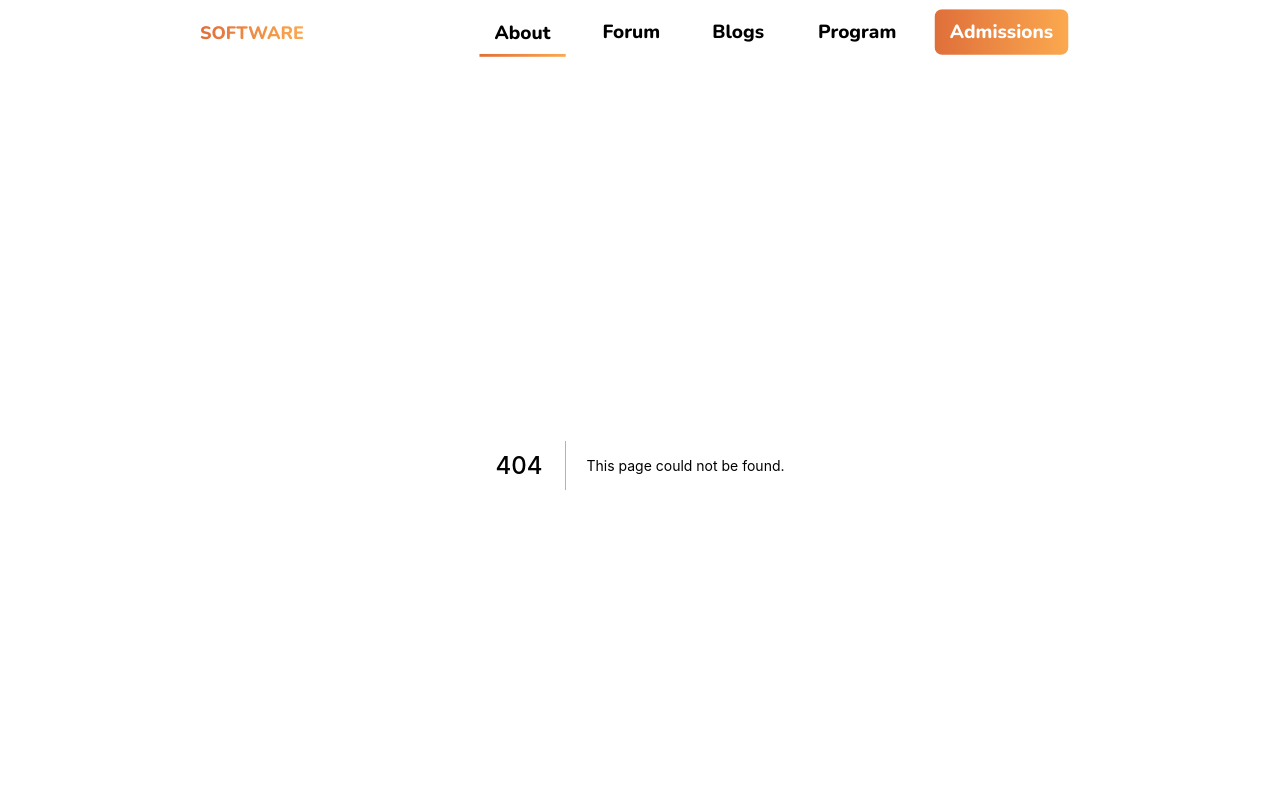
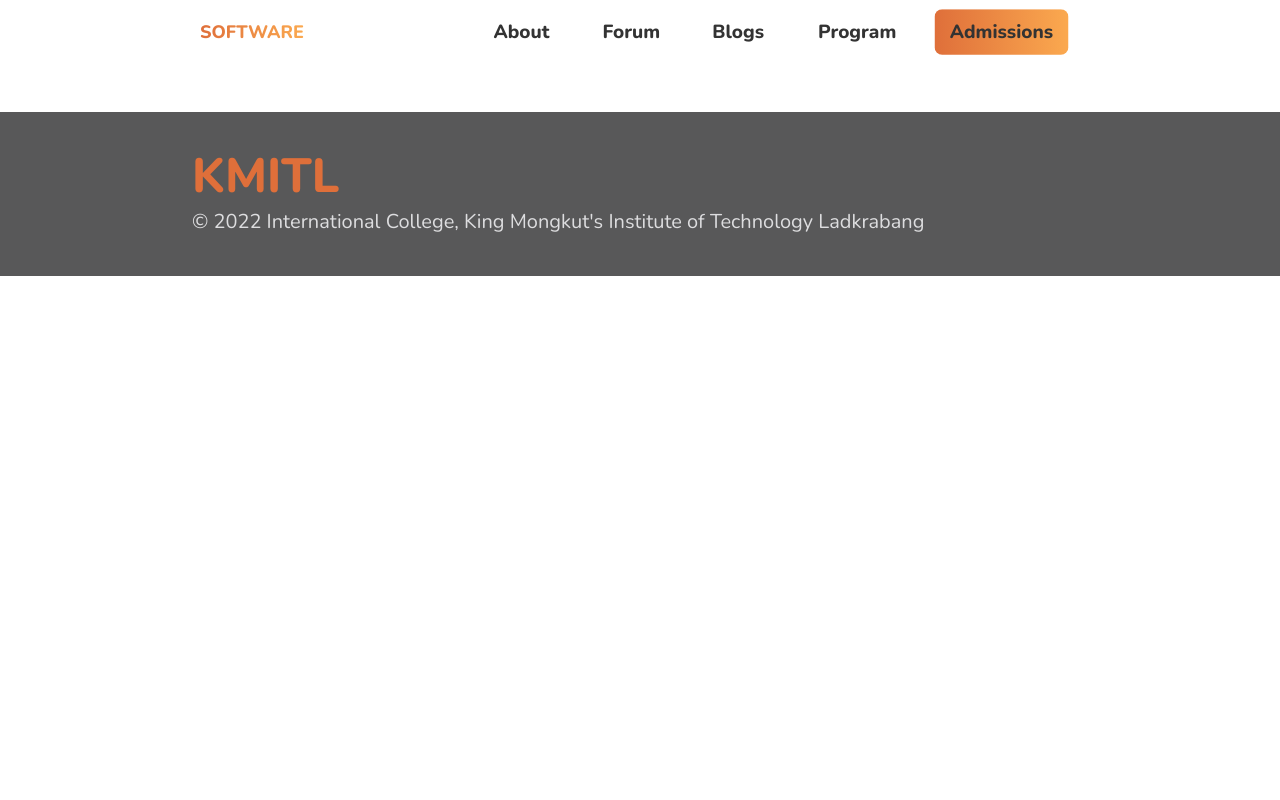
Before and after one commit to neneprm/SE-WEBSITE, a Next.js app: page /components/navitem in a window 1280 px wide. Before the commit this address had no page. Shown: the top 800 px of the page. Built offline with nearby package versions, Linux system fonts and the light colour scheme.

Commit message:
New navbar

```diff
--- a/pages/components/navbar.tsx
+++ b/pages/components/navbar.tsx
@@ -1,60 +1,124 @@
-import Image from 'next/image'
-import logo from '../assets/logo.svg'
-import { HiMenu } from "react-icons/hi";
-import { useState } from 'react';
-import Link from 'next/link';
+import Image from "next/image"
+import logo from "../assets/logo.svg"
+import {
+  HiMenu,
+  HiInformationCircle,
+  HiChatAlt2,
+  HiNewspaper,
+  HiCollection,
+  HiPencilAlt,
+} from "react-icons/hi"
+import { useState } from "react"
+import Link from "next/link"
+import NavItem from "../components/navitem"
 
-interface IButton {
-    style: string,
-    link: string,
-    text: string,
-
-}
+const NAV_LIST = [
+  { text: "About", href: "/about" },
+  { text: "Forum", href: "/forum" },
+  { text: "Blogs", href: "/blogs" },
+  { text: "Program", href: "/program" },
+  { text: "Admissions", href: "/admissions" },
+]
 
 const NavBar = () => {
-    const Button: React.FunctionComponent<IButton> = ({ style, link, text }) => {
+  const [navActive, setNavActive] = useState(false)
+  const [activeId, setActiveId] = useState(-1)
+
   return (
-            <button className={`btn btn-ghost text-sm sm:text-base md:text-lg lg:text-xl font-bold mx-2 ${style}`}>
-                <Link href={`${link}`}><a>{text}</a></Link>
+    <>
+      <nav className="navbar">
+        {/* Desktop NavBar */}
+        <button
+          className="font-bold text-gradient sm:text-base md:text-md lg:text-lg"
+          onClick={() => setActiveId(-1)}
+        >
+          <Link href="/">
+            <a>SOFTWARE</a>
+          </Link>
         </button>
-        )
+        <div className={`flex-1`}></div>
+        <div className={`${navActive} hidden xl:flex`}>
+          {NAV_LIST.map((menu, id) => (
+            <div
+              onClick={() => {
+                setActiveId(id)
+                setNavActive(false)
+              }}
+              key={menu.text}
+            >
+              <NavItem
+                link={menu.href}
+                focus={
+                  activeId === id
+                    ? "border-0 border-b-[3px] border-gradient"
+                    : ""
                 }
-    return (
-        <div className='navbar'>
-            <div className='flex-1'>
+                last={
+                  id === NAV_LIST.length - 1
+                    ? "bg-gradient hover:bg-gradient-focus border-none text-base-10"
+                    : ""
+                }
+                active={activeId === id}
+                {...menu}
+              />
+            </div>
+          ))}
+        </div>
         {/* <a className='hover:cursor-pointer'><Image src={logo} /></a> */}
-                <button className='font-bold text-gradient sm:text-base md:text-md lg:text-lg'>
-                    <Link href='/'><a>SOFTWARE</a></Link>
-                </button>
-            </div>
-            <div className='flex-none hidden xl:block'>
-                <Button style="border-0 border-b-[3px] border-gradient" link="/about" text="About" />
-                <Button style="" link="/forum" text="Forum"/>
-                <Button style="" link="/blogs" text="Blogs"/>
-                <Button style="" link="/program" text="Program"/>
-                <Button style="bg-gradient hover:bg-gradient-focus border-none text-base-100" link="/admissions" text="Admissions"/>
-            </div>
 
+        {/* Mobile NavBar */}
         <div className="flex-none xl:hidden">
           <div className="dropdown dropdown-end">
             <label tabIndex={0} className="btn btn-ghost">
-                        <HiMenu className='sm:text-base md:text-md text-primary hover:text-primary-focus' />
+              <HiMenu className="sm:text-base md:text-md lg:text-lg text-primary hover:text-primary-focus" />
             </label>
-                    <ul tabIndex={0} className="mt-3 p-2 shadow menu menu-compact dropdown-content bg-base-100 rounded-box w-52">
-                        <li><a>About</a></li>
-                        <li><a>Forum</a></li>
-                        <li><a>Blogs</a></li>
-                        <li><a>Program</a></li>
+            <ul
+              tabIndex={0}
+              className="mt-3 p-2 shadow-xl menu menu-normal dropdown-content bg-base-100 rounded-box w-60 dropdown-open:focus:bg-accent"
+            >
               <li>
-                            <a className="justify-between">
-                                Admission
-                                <span className="badge bg-gradient text-base-100 border-none">!!!</span>
+                <Link href="/about">
+                  <a>
+                    <HiInformationCircle className="text-accent" /> About
                   </a>
+                </Link>
+              </li>
+              <li>
+                <Link href="/forum">
+                  <a>
+                    <HiChatAlt2 className="text-accent" /> Forum
+                  </a>
+                </Link>
+              </li>
+              <li>
+                <Link href="/blogs">
+                  <a>
+                    <HiNewspaper className="text-accent" />
+                    Blogs
+                  </a>
+                </Link>
+              </li>
+              <li>
+                <Link href="/program">
+                  <a>
+                    <HiCollection className="text-accent" />
+                    Program
+                  </a>
+                </Link>
+              </li>
+              <li className="font-bold">
+                <Link href="/admissions">
+                  <a>
+                    <HiPencilAlt className="text-secondary" />
+                    Admissions
+                  </a>
+                </Link>
               </li>
             </ul>
           </div>
         </div>
-        </div>
+      </nav>
+    </>
   )
 }
 
--- /dev/null
+++ b/pages/components/navitem.tsx
@@ -0,0 +1,31 @@
+import Link from "next/link"
+
+interface IButton {
+  text: string
+  link: string
+  active: boolean
+  focus: string
+  last: string
+}
+
+const NavItem: React.FunctionComponent<IButton> = ({
+  text,
+  link,
+  active,
+  focus,
+  last,
+}) => {
+  return (
+    <>
+      <Link href={link}>
+        <button
+          className={`btn btn-ghost text-sm sm:text-base md:text-lg lg:text-xl font-bold mx-2 ${focus} ${last}`}
+        >
+          <a>{text}</a>
+        </button>
+      </Link>
+    </>
+  )
+}
+
+export default NavItem
```
Lines whose indentation alone changed are shown as unchanged.
